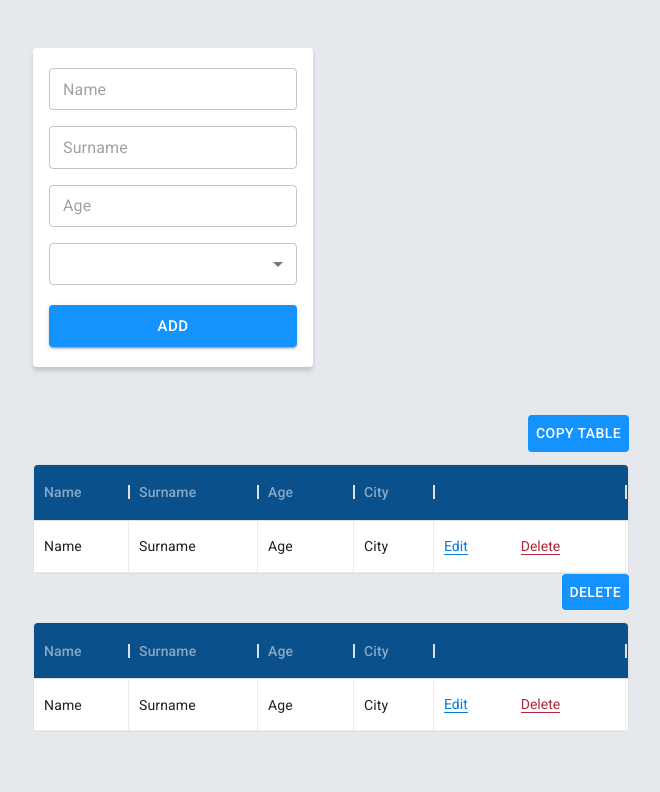
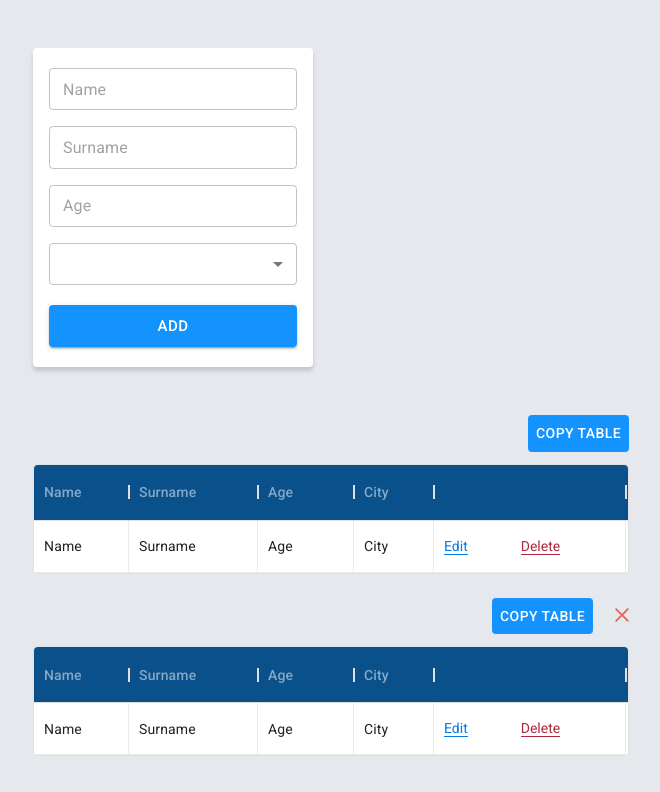
Before and after one commit to VoitihovichP/table_generator_test_task, a React (Vite) app: page / in a window 1280 px wide. Both pictures are taken after a click on the button "COPY TABLE". Shown: the top 792 px of the page, without its empty margins (282-942 px from the left). Built offline with nearby package versions, Linux system fonts and the light colour scheme.

Commit message:
style: styles refactor

```diff
--- a/src/Screens/TablesScreen/TablesScreen.module.scss
+++ b/src/Screens/TablesScreen/TablesScreen.module.scss
@@ -3,6 +3,9 @@
 .tablesScreen {
   padding: 48px 0;
   &__wrapper {
+    display: flex;
+    flex-direction: column;
+    gap: 24px;
     max-width: 596px;
   }
 }
--- a/src/Screens/TablesScreen/components/UserInfoGrid/UserInfoGrid.module.scss
+++ b/src/Screens/TablesScreen/components/UserInfoGrid/UserInfoGrid.module.scss
@@ -1,6 +1,28 @@
 @use 'Styles/vars' as *;
 
-.actionButton {
-  display: block !important;
-  margin: 0 0 12px auto !important;
+.userInfoGrid {
+  &__buttons {
+    display: flex;
+    align-items: center;
+    gap: 22px;
+    width: fit-content;
+    margin: 0 0 12px auto;
+  }
+  &__deleteButton {
+    border: none;
+    background: none;
+    cursor: pointer;
+    svg {
+      path {
+        fill: $red;
+      }
+    }
+    &:hover {
+      svg {
+        path {
+          fill: $dark-red;
+        }
+      }
+    }
+  }
 }
--- a/src/Screens/TablesScreen/components/UserInfoGrid/UserInfoGrid.tsx
+++ b/src/Screens/TablesScreen/components/UserInfoGrid/UserInfoGrid.tsx
@@ -4,6 +4,7 @@ import { GridColDef, DataGridProps } from '@mui/x-data-grid';
 import { Button } from 'Components/Button/Button.tsx';
 import { useAppDispatch, useAppSelector } from 'Hooks/redux.ts';
 import { generateUniqueId } from 'Utils/generateUniqueId.ts';
+import { IconCross } from 'Components/Icons/IconCross/IconCross.tsx';
 
 import styles from './UserInfoGrid.module.scss';
 
@@ -60,15 +61,17 @@ export const UserInfoGrid: FC<UserInfoGridProps> = ({
 
   return (
     <div>
-      {isFirstTable ? (
-        <Button className={styles.actionButton} onClick={handleCopyTable}>
-          Copy table
-        </Button>
-      ) : (
-        <Button className={styles.actionButton} onClick={handleDeleteTable}>
-          Delete
-        </Button>
-      )}
+      <div className={styles.userInfoGrid__buttons}>
+        <Button onClick={handleCopyTable}>Copy table</Button>
+        {!isFirstTable && (
+          <button
+            className={styles.userInfoGrid__deleteButton}
+            onClick={handleDeleteTable}
+          >
+            <IconCross />
+          </button>
+        )}
+      </div>
       <DataGrid columns={columns} rows={rows} />
     </div>
   );
--- a/src/styles/index.scss
+++ b/src/styles/index.scss
@@ -10,6 +10,7 @@
   padding: 0;
   box-sizing: border-box;
   font-family: Roboto;
+  transition: 0.3s all;
 }
 
 body {
```
